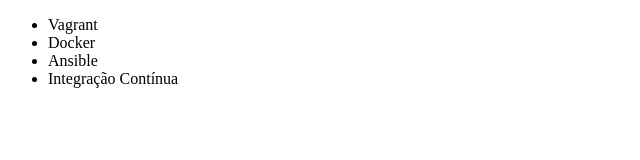
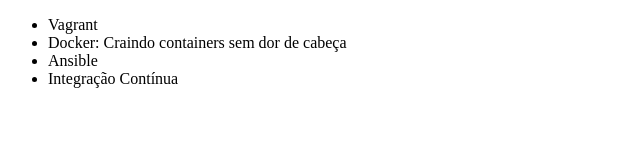
Before and after one commit to HarryPoti/aluraAulaGit, a plain HTML site: page index.html in a window 1280 px wide. Shown: the whole page, without its empty margins (0-640 px from the left). Drawn offline with Linux system fonts and the light colour scheme.

Commit message:
Corrigindo 'bug' no nome do curso Docker

```diff
--- a/index.html
+++ b/index.html
@@ -7,7 +7,7 @@
 <body>
     <ul>
         <li>Vagrant</li>
-        <li>Docker</li>
+        <li>Docker: Craindo containers sem dor de cabeça</li>
         <li>Ansible</li>
         <li>Integração Contínua</li>
     </ul>
```
